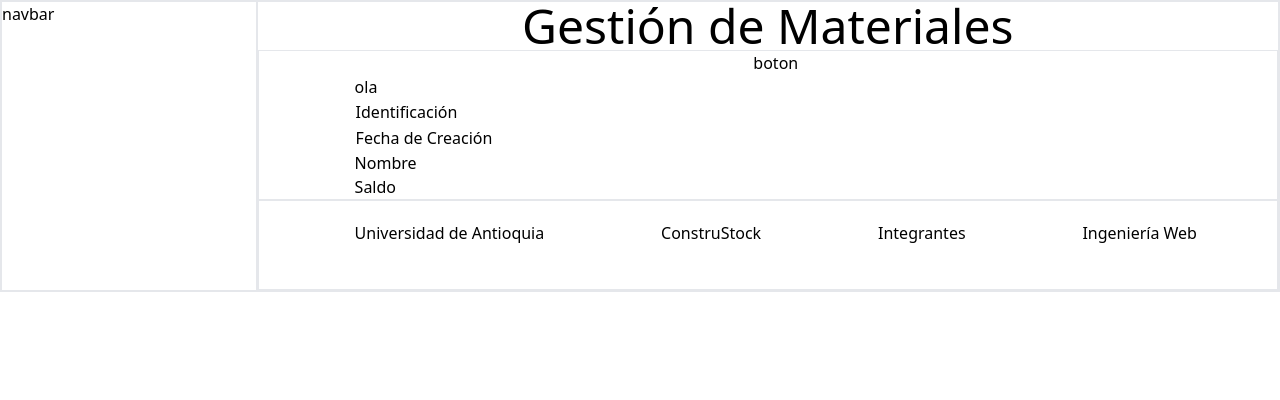
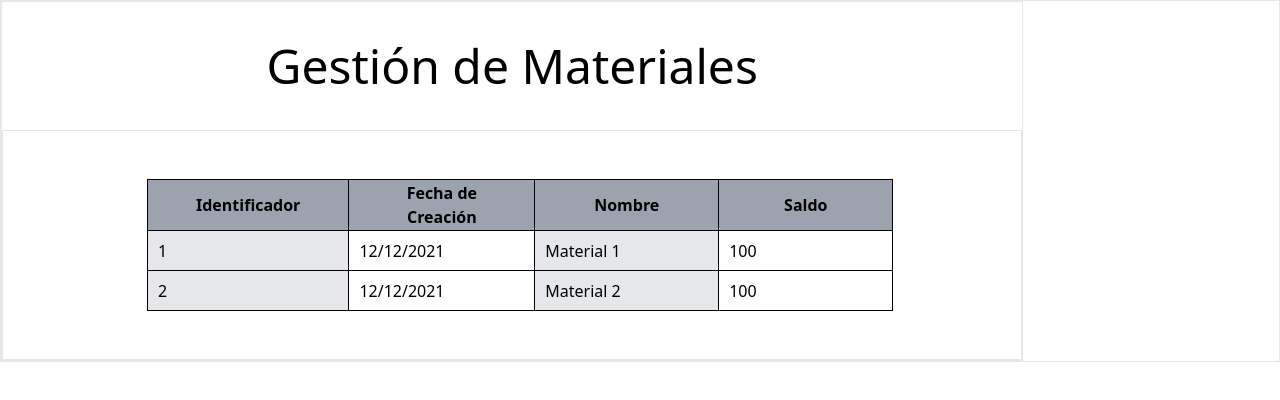
Before and after one commit to victor013001/IW-Proyecto-3, a Next.js app: page /materiales in a window 1280 px wide. Shown: the top 400 px of the page. Built offline with nearby package versions, Linux system fonts and the light colour scheme.

Commit message:
Organización de la tabla del modulo materiales

```diff
--- a/components/GestionMateriales.tsx
+++ b/components/GestionMateriales.tsx
@@ -2,36 +2,38 @@ import React from 'react'
 
 const GestionMateriales = () => {
   return (
-    <div className='border flex flex-row '>
-      <div className='border w-[20%]'>
-        <span>navbar</span>
-      </div>
-      <div className='border w-[80%] flex flex-col justify-between items-center'>
-        <div>
+    <div className='border flex flex-row h-[100%]'>
+      <div className='border w-[80%] flex flex-col justify-between items-center '>
+        <div className='m-10'>
           <span className='text-normal text-5xl'>Gestión de Materiales</span>
         </div>
-        <div className='border w-[100%] flex flex-col pl-24 pr-20'>
-          <button>boton</button>
-          <table>
-            <thead>ola</thead>
+        <div className='border w-[100%] h-[100%] flex flex-col pl-24 pr-20'>
+          <div className='p-6 m-6 flex flex-col justify-center items-center'>
+          <table className='block'>
+              <thead>
+                <tr>
+                  <th>Identificador</th>
+                  <th>Fecha de Creación</th>
+                  <th>Nombre</th>
+                  <th>Saldo</th>
+                </tr>
+              </thead>
               <tbody>
                 <tr>
-                <td>Identificación</td>
+                  <td>1</td>
+                  <td>12/12/2021</td>
+                  <td>Material 1</td>
+                  <td>100</td>
                 </tr>
                 <tr>
-                <td>Fecha de Creación</td>
+                  <td>2</td>
+                  <td>12/12/2021</td>
+                  <td>Material 2</td>
+                  <td>100</td>
                 </tr>
-              <tr>Nombre</tr>
-              <tr>Saldo</tr>
               </tbody>
-
             </table>
           </div>
-        <div className='border h-[90px] flex flex-row justify-between w-[100%] pt-5 pl-24 pr-20'>
-          <span>Universidad de Antioquia</span>
-          <span>ConstruStock</span>
-          <span>Integrantes</span>
-          <span>Ingeniería Web</span>
         </div>
       </div>
     </div>
--- a/styles/globals.css
+++ b/styles/globals.css
@@ -5,3 +5,23 @@
 .debug {
   border: 1px solid red;
 }
+
+table{
+  border-collapse: collapse;
+  border-spacing: 0;
+}
+
+td, th{
+  border: 1px solid black;
+  justify-content: start;
+  align-items: center;
+  padding-left: 10px;
+}
+
+th{
+  @apply bg-gray-400 px-6 justify-start mx-2 items-start h-10 w-60;
+}
+
+td:nth-child(odd){
+  @apply bg-gray-200 h-10 ;
+}
```
Lines whose indentation alone changed are shown as unchanged.
